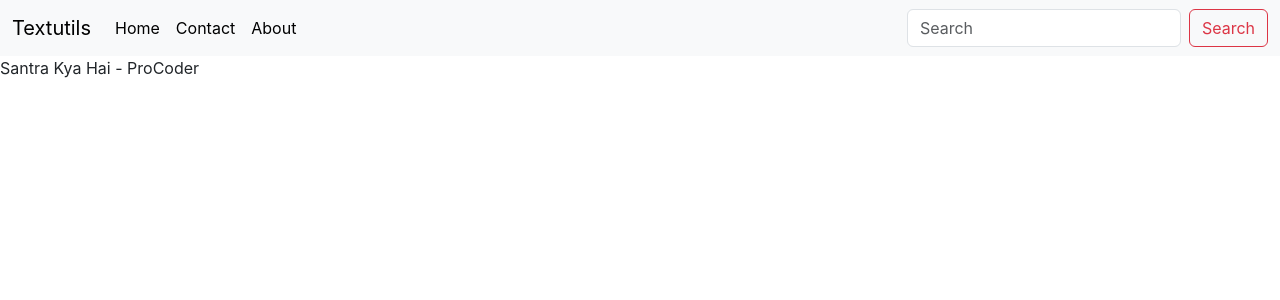
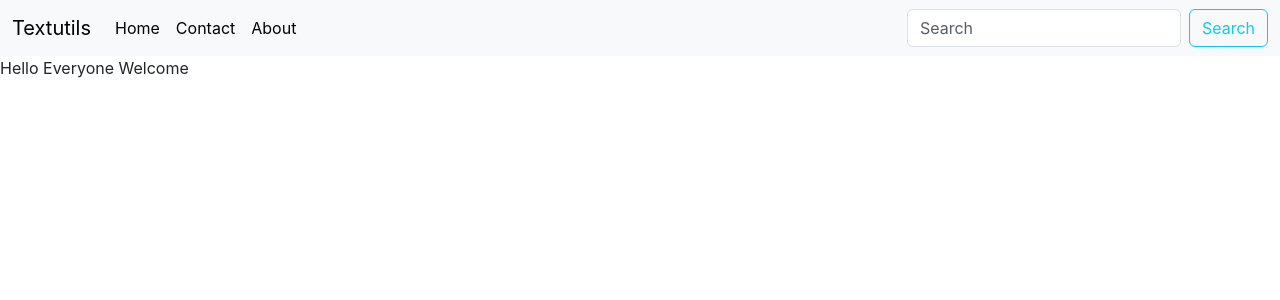
Before and after one commit to santr4/ReactJs-CodeWithHarry, a React (Create React App) app in the folder textutils/: page / in a window 1280 px wide. Shown: the top 300 px of the page. Built offline with nearby package versions, Linux system fonts and the light colour scheme.

Commit message:
[Changed] : btn color changed + rendered array changed

```diff
--- a/textutils/src/App.js
+++ b/textutils/src/App.js
@@ -3,7 +3,7 @@ import "./App.css";
 import Navbar from "./components/Navbar";
 import Body from "./components/Body";
 
-const arr = ["Santra ", "Kya ", "Hai ", "- "];
+const arr = ["Hello ", "Everyone "];
 
 function App() {
   return (
--- a/textutils/src/components/Body.jsx
+++ b/textutils/src/components/Body.jsx
@@ -4,7 +4,9 @@ function Body({ bodyContent }) {
     return (
         <body>
             <div>
-                {[...bodyContent, "ProCoder"].map(val => val)} {/*spread operator*/}
+                <bold>
+                {[...bodyContent, "Welcome "].map(val => val)} {/*spread operator*/}
+                </bold>
             </div>
         </body>
     )
--- a/textutils/src/components/Navbar.jsx
+++ b/textutils/src/components/Navbar.jsx
@@ -2,7 +2,7 @@ import React from "react";
 import PropTypes from 'prop-types'
 
 
-export default function Navbar({ title, contact, ...extra }) {
+function Navbar({ title, contact, ...extra }) {
   return (
     <nav className="navbar navbar-expand-lg bg-body-tertiary">
       <div className="container-fluid">
@@ -46,7 +46,7 @@ export default function Navbar({ title, contact, ...extra }) {
               placeholder="Search"
               aria-label="Search"
             />
-            <button className="btn btn-outline-danger" type="submit">
+            <button className="btn btn-outline-info" type="submit">
               Search
             </button>
           </form>
@@ -55,3 +55,5 @@ export default function Navbar({ title, contact, ...extra }) {
     </nav>
   );
 }
+
+export default Navbar;
```
